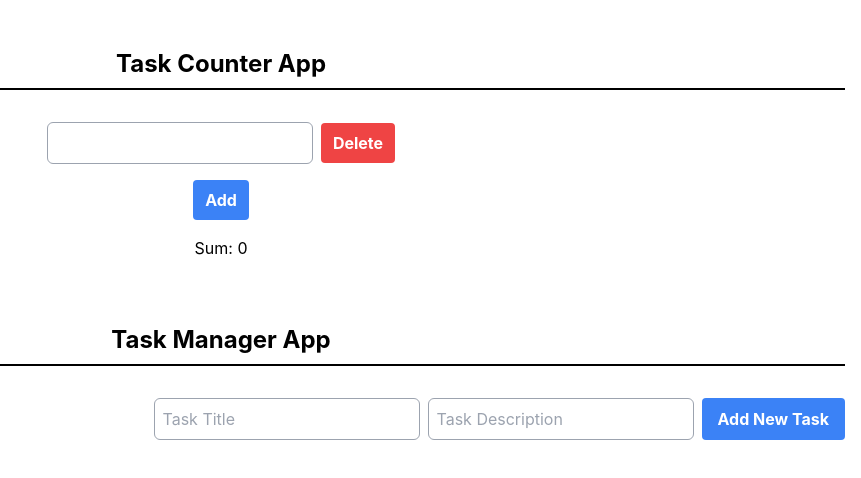
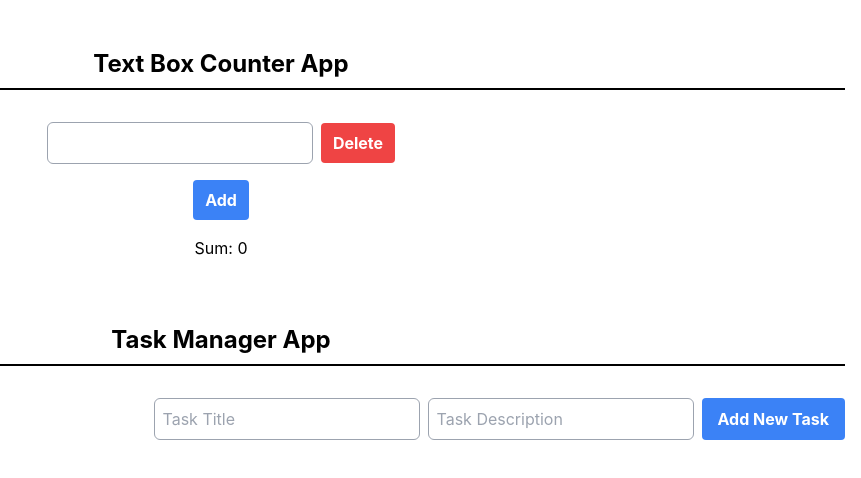
Before and after one commit to coder-saim/41_react_lab, a React (Create React App) app: page / in a window 1280 px wide. Shown: the top 478 px of the page, without its empty margins (419-1280 px from the left). Built offline with nearby package versions, Linux system fonts and the light colour scheme.

Commit message:
error fixed

```diff
--- a/src/components/TextBox.jsx
+++ b/src/components/TextBox.jsx
@@ -1,6 +1,6 @@
 import React, { useState } from "react";
 
-function TextBox() {
+const TextBox = () => {
   const [textBoxes, setTextBoxes] = useState([{ id: 1, value: "" }]);
 
   const handleAddTextBox = () => {
@@ -34,7 +34,7 @@ function TextBox() {
   return (
     <div className="container mx-auto p-4 text-center ">
       <h1 className="text-2xl font-bold pt-8 pb-2 mb-8 border-b-2 border-black">
-        Task Counter App
+        Text Box Counter App
       </h1>
       {textBoxes.map((textBox) => (
         <div key={textBox.id} className="mb-4">
```
